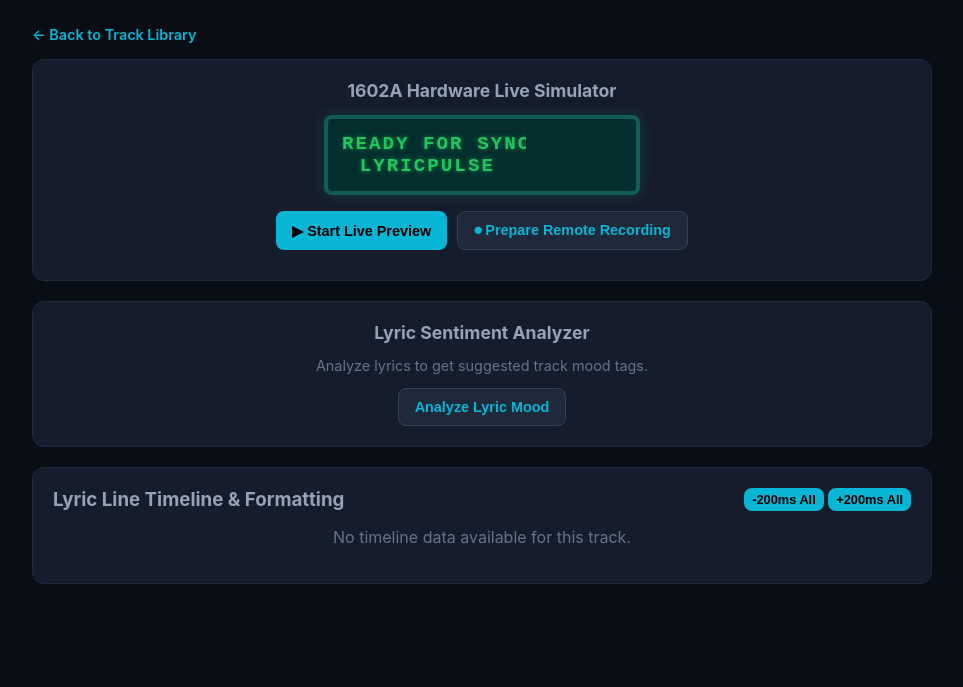
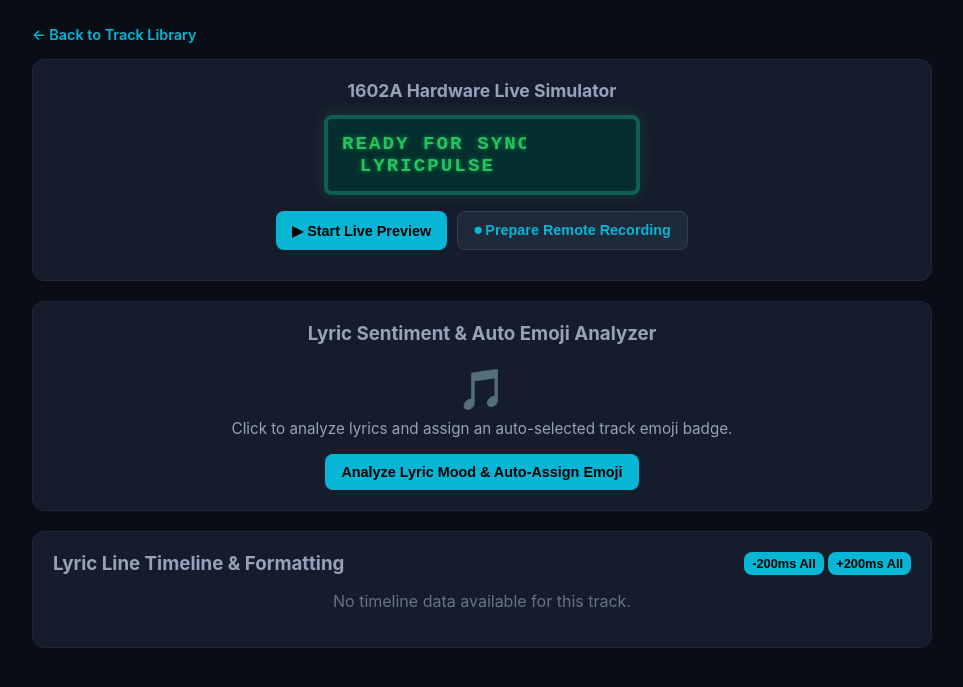
Before and after one commit to retardedmonkeygaming/rpi-lyric-display, a Flask app: template web/templates/editor.html in a window 1280 px wide. Shown: the top 687 px of the page, without its empty margins (158-1121 px from the left). Run offline with Flask 3, Linux system fonts and the light colour scheme; the template is opened without the code that fills it, so the values that code supplies are empty; parts of the project's set-up code (start-up, migrations or seed data) failed here and were passed over.

Commit message:
Add sentiment analysis API endpoint and enhance editor page with auto emoji feature

```diff
--- a/web/templates/editor.html
+++ b/web/templates/editor.html
@@ -66,13 +66,19 @@
             </div>
         </div>
 
-        <div class="card">
-            <h2>Lyric Sentiment Analyzer</h2>
-            <p style="color:#64748b; margin-top:0; font-size:0.9rem; text-align:center;">Analyze lyrics to get suggested track mood tags.</p>
-            <div style="text-align: center;">
-                <button class="btn-sec" onclick="analyzeSentiment()">Analyze Lyric Mood</button>
-                <div id="sentiment-result" style="display:none;"></div>
+      <div class="card" style="text-align: center;">
+    <h3 style="margin-top:0; color:#94a3b8;">Lyric Sentiment & Auto Emoji Analyzer</h3>
+
+    <div id="sentiment-display" style="margin: 16px 0;">
+        <span id="mood-emoji" style="font-size: 2.5rem; display: block; margin-bottom: 6px;">🎵</span>
+        <p id="sentiment-status" style="color:#94a3b8; font-size:0.95rem; margin:0;">
+            Click to analyze lyrics and assign an auto-selected track emoji badge.
+        </p>
     </div>
+
+    <button class="btn btn-outline" id="btn-analyze" onclick="runSentimentAnalysis()">
+        Analyze Lyric Mood & Auto-Assign Emoji
+    </button>
 </div>
 
         <div class="card">
@@ -177,15 +183,35 @@ function formatLCDLine(str) {
 
         // 2. Sentiment Analyzer
       async function runSentimentAnalysis() {
+    const statusEl = document.getElementById('sentiment-status');
+    const emojiEl = document.getElementById('mood-emoji');
+    const btn = document.getElementById('btn-analyze');
+
+    statusEl.innerText = "Analyzing lyric sentiment and picking emoji...";
+    statusEl.style.color = "var(--accent)";
+    btn.disabled = true;
+
     try {
         const res = await fetch(`/api/songs/${songId}/analyze-sentiment`);
         const data = await res.json();
-                if (data.status === 'success') {
-                    document.getElementById('sentiment-status').innerText =
-                        `Suggested Mood: ${data.suggested_mood.toUpperCase()} (Confidence: ${Math.round(data.confidence * 100)}%)`;
+
+        if (res.ok && data.status === 'success') {
+            // Update sentiment status text & display auto-selected emoji
+            emojiEl.innerText = data.emoji;
+            statusEl.innerText = `Suggested Mood: ${data.suggested_mood.toUpperCase()} (Confidence: ${Math.round(data.confidence * 100)}%)`;
+            statusEl.style.color = "#00ff66"; // Success LCD green
+        } else {
+            emojiEl.innerText = "⚠️";
+            statusEl.innerText = data.message || "Failed to analyze mood. Make sure lyrics are added to the timeline.";
+            statusEl.style.color = "#f87171"; // Warning red
         }
-            } catch (e) {
-                alert('Error running sentiment analysis.');
+    } catch (err) {
+        console.error("Sentiment API error:", err);
+        emojiEl.innerText = "❌";
+        statusEl.innerText = "Error connecting to sentiment analyzer engine.";
+        statusEl.style.color = "#f87171";
+    } finally {
+        btn.disabled = false;
     }
 }
 
```
Also changed, not shown: web/routes.py (+39 -0 lines). Lines whose indentation alone changed are shown as unchanged.
